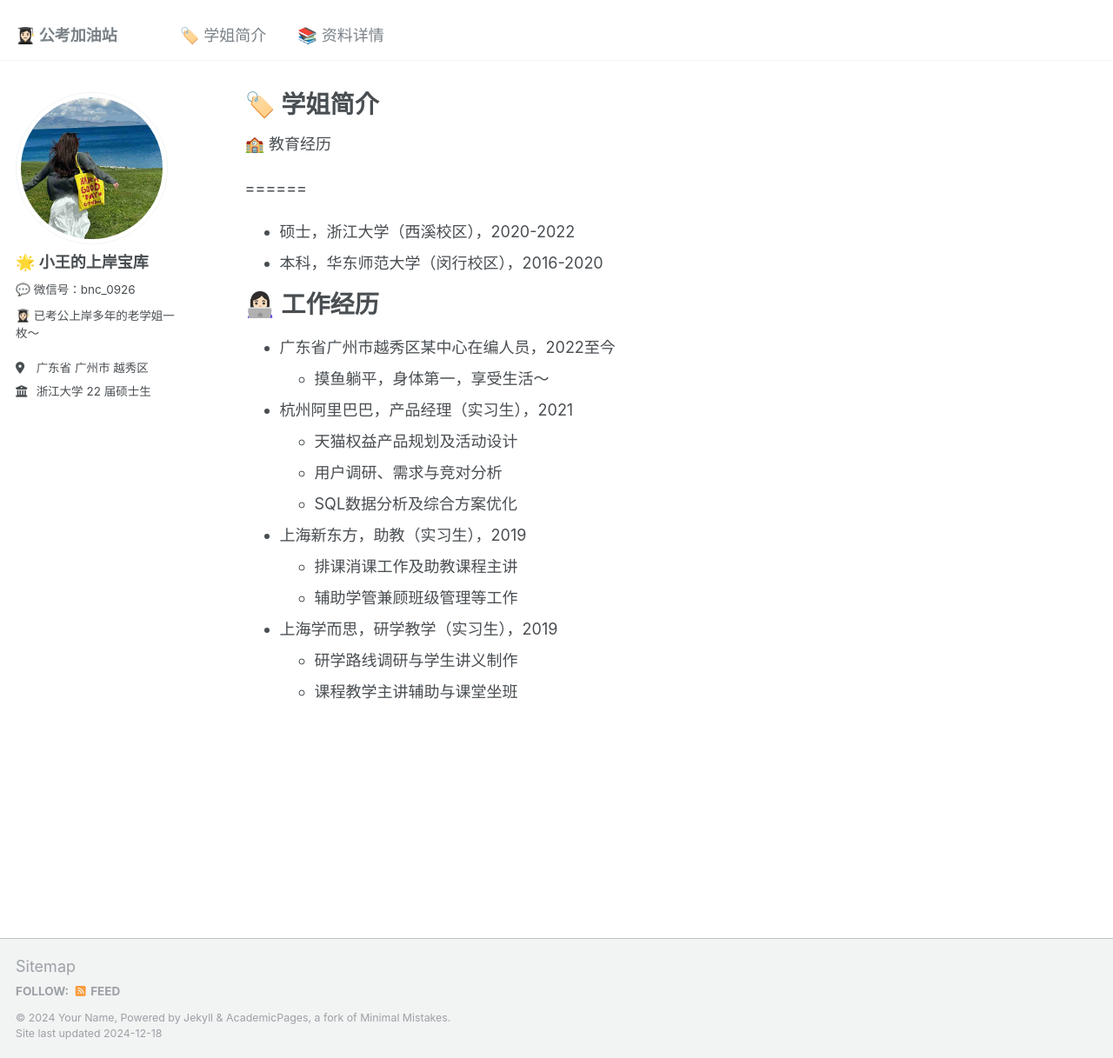
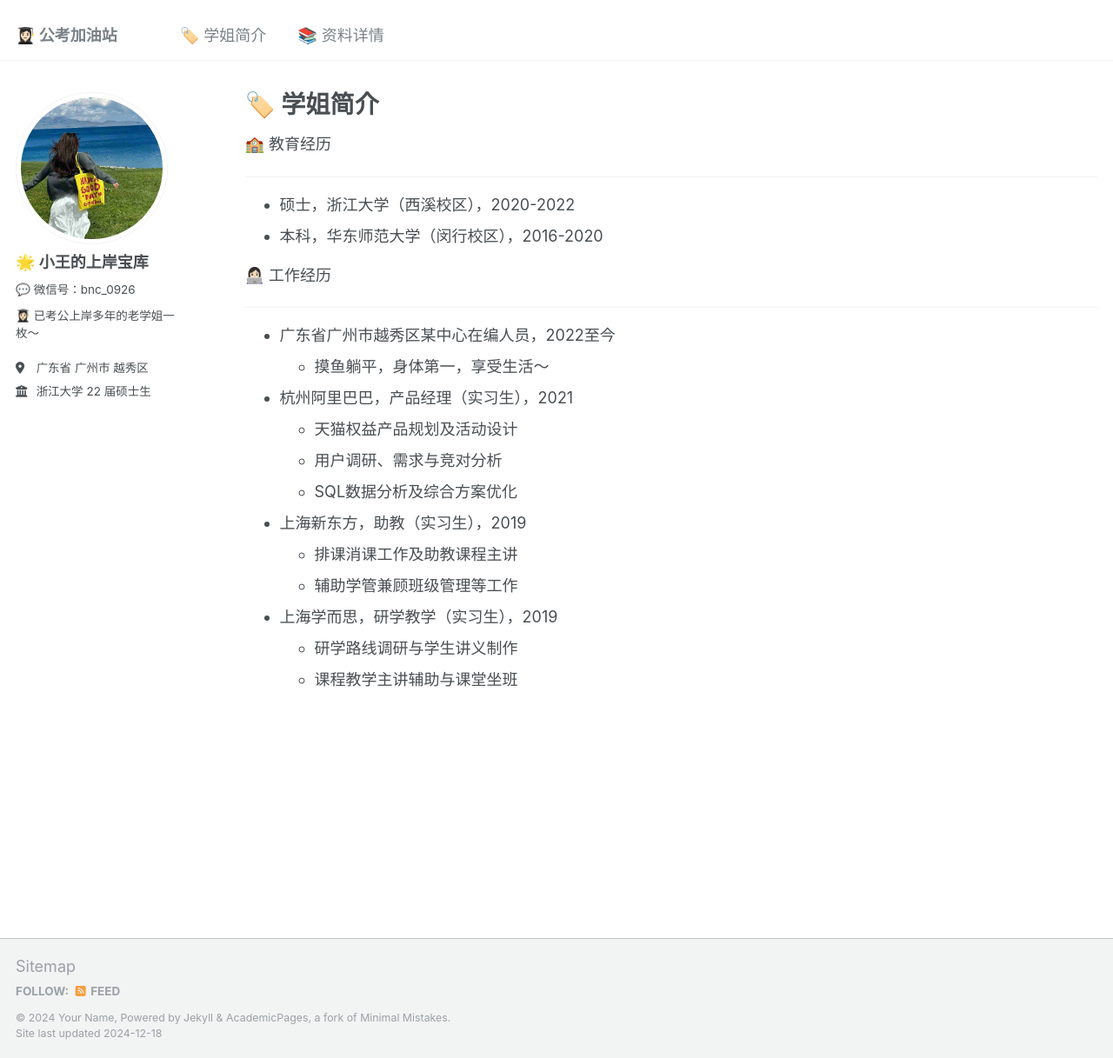
Before and after one commit to KnowledgeStoreVIP/GkStoreVIP.github.io, a Jekyll site: the page built from _pages/cv.md, in a window 1280 px wide and 1217 px high. Shown: the whole window at 87% size. Built offline with Jekyll 4.4.1, drawn with Linux system fonts in a browser that asks for light colours; comment, search, counter and statistics services are not loaded.

Commit message:
Update cv.md

```diff
--- a/_pages/cv.md
+++ b/_pages/cv.md
@@ -11,12 +11,13 @@ redirect_from:
 
 <span style="text-align: center; font-size: 18px;">🏫 教育经历</span>
 
-======
+-----
 * 硕士，浙江大学（西溪校区），2020-2022
 * 本科，华东师范大学（闵行校区），2016-2020
 
-👩🏻‍💻 工作经历
-======
+<span style="text-align: center; font-size: 18px;">👩🏻‍💻 工作经历</span>
+
+-----
 * 广东省广州市越秀区某中心在编人员，2022至今
   * 摸鱼躺平，身体第一，享受生活～
 
```
